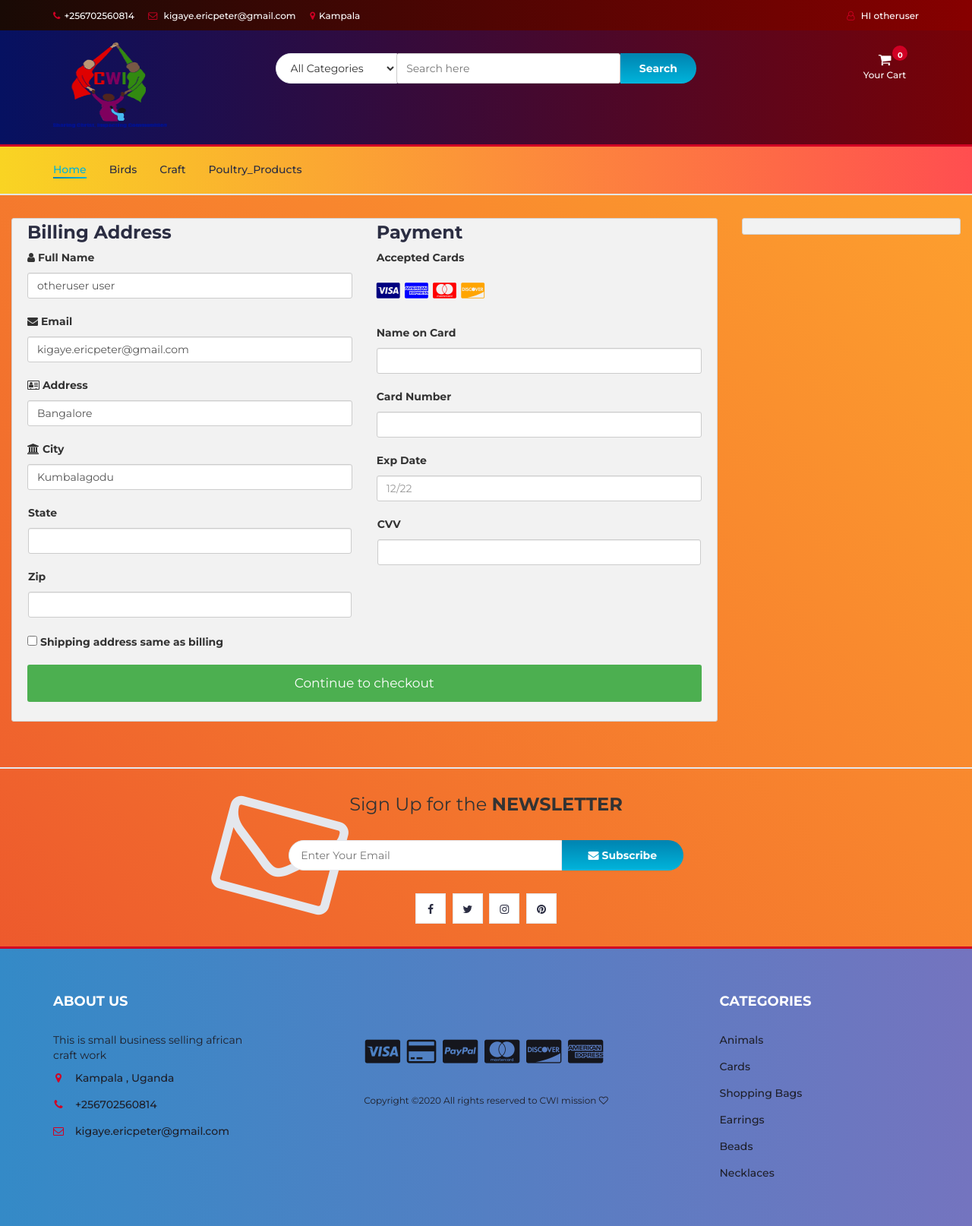
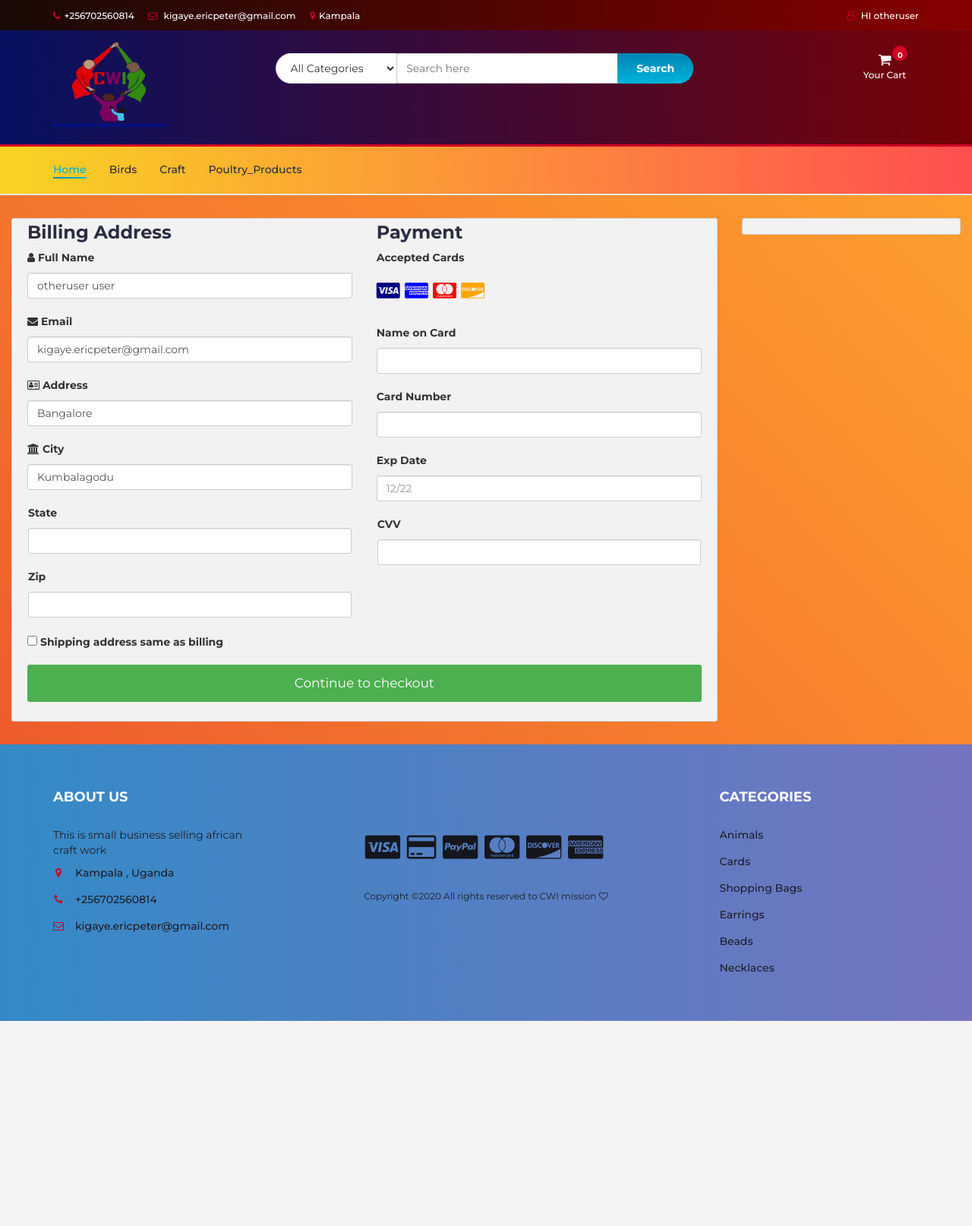
Before and after one commit to EricPeter/New_OnlineStore, a PHP site: page /myfiles/checkout.php in a window 1280 px wide. Shown: the whole page at 76% size. After the commit the page ends 1344 px from the top, so only its background shows below. Run offline with PHP 8.4, Linux system fonts and the light colour scheme; a user stored in the database is signed in; data comes from the database, SQL or seed files in the repository; data that the repository does not hold is empty; some libraries are stand-ins or nearby versions.

Commit message:
new commit

```diff
--- a/cart.php
+++ b/cart.php
@@ -10,6 +10,6 @@ include "header.php";
 </div>
 </section>
 <?php
-include "newslettter.php";
+// include "newslettter.php";
 include "footer.php";
 ?>
--- a/checkout.php
+++ b/checkout.php
@@ -277,11 +277,11 @@ span.price {
 		</div>
 	</div>
 </section>
-		<div id="newsletter" class="section">
+		<!-- <div id="newsletter" class="section"> -->
 			<!-- container -->
-			<div class="container">
+			<!-- <div class="container"> -->
 				<!-- row -->
-				<div class="row">
+				<!-- <div class="row">
 					<div class="col-md-12">
 						<div class="newsletter">
 							<p>Sign Up for the <strong>NEWSLETTER</strong></p>
@@ -305,11 +305,11 @@ span.price {
 							</ul>
 						</div>
 					</div>
-				</div>
+				</div> -->
 				<!-- /row -->
-			</div>
+			<!-- </div> -->
 			<!-- /container -->
-		</div>
+	<!-- 	</div> -->
 
 <?php
 include "footer.php";
--- a/header.php
+++ b/header.php
@@ -196,8 +196,8 @@ session_start();
 										<option value="1">Beads</option>
 										<option value="1">Necklaces</option>
 									</select>
-									<input class="input" id="search" type="text" placeholder="Search here">
-									<button type="submit" id="search_btn" class="search-btn">Search</button>
+									<input class="input" id="search" type="text" placeholder="Search here"><button type="submit" id="search_btn" class="search-btn">Search</button>
+
 								</form>
 							</div>
 						</div>
--- a/store.php
+++ b/store.php
@@ -148,6 +148,6 @@ include 'header.php';
 		</div>
 </div>
 <?php
-include "newslettter.php";
+// include "newslettter.php";
 include "footer.php";
 ?>
```
Also changed, not shown: product_images/1589043959__MG_3035.jpg (added).
